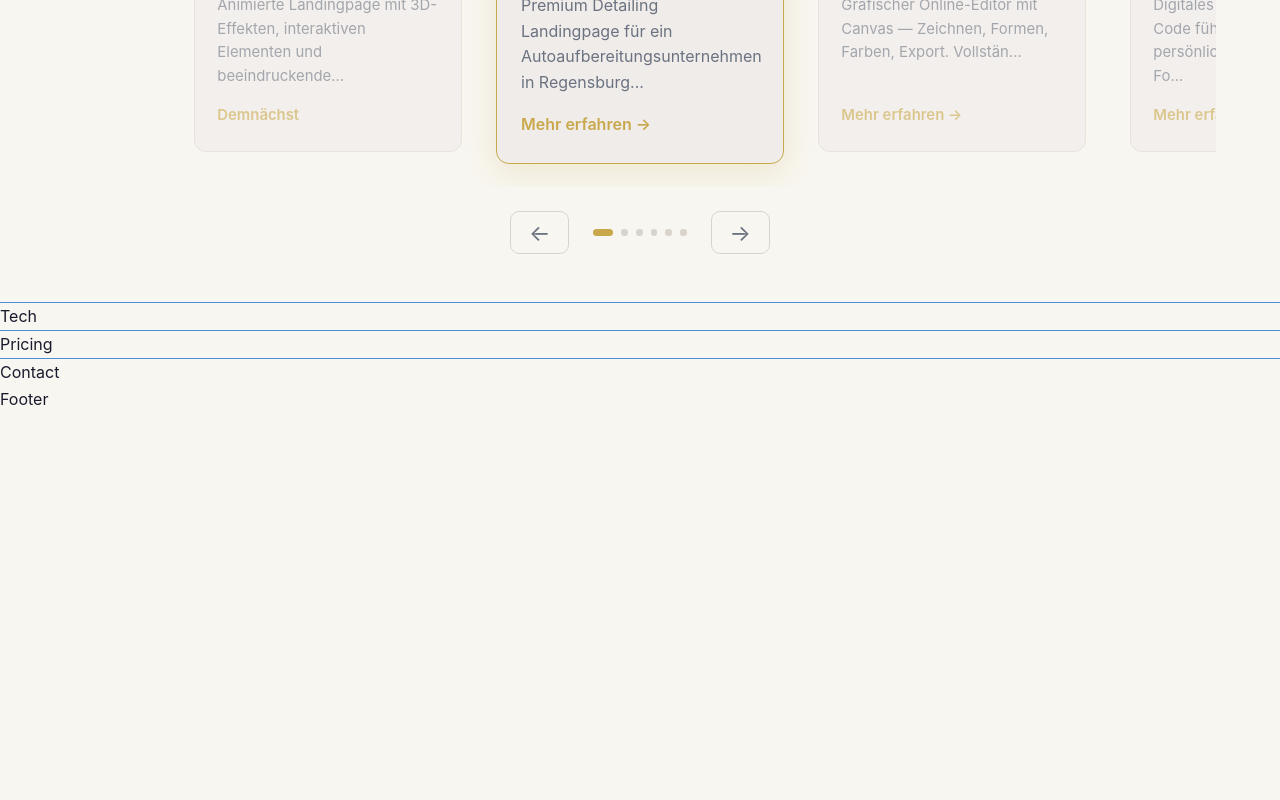
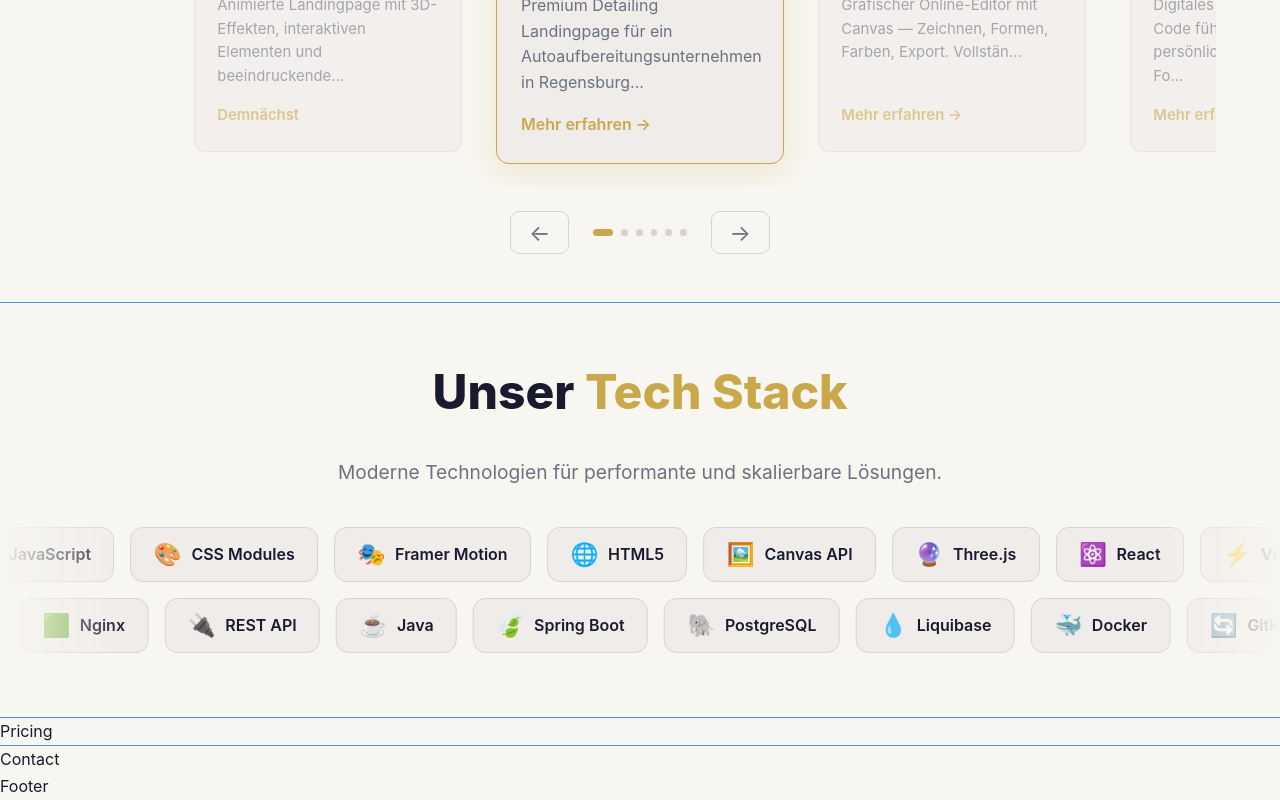
Before and after one commit to login-nigol/perunix, a React (Vite) app: page / in a window 1280 px wide. Shown: the part 1999-2799 px from the top of the page. Before the commit the page ends 2412 px from the top, so only its background shows below. Built offline with nearby package versions, Linux system fonts and the light colour scheme.

Commit message:
feat: add TechSection with infinite scrolling tech rows

```diff
--- a/src/components/landing/TechSection.jsx
+++ b/src/components/landing/TechSection.jsx
@@ -1,2 +1,115 @@
-function TechSection() { return <section>Tech</section> }
+/* ===================== TECH SECTION ===================== */
+/* Компонент: TechSection.jsx                              */
+/* Бесконечная бегущая строка технологий                  */
+/* Верхняя строка — влево, нижняя — вправо                */
+/* При hover — пауза                                       */
+
+import { useRef } from 'react'
+import { motion } from 'framer-motion'
+import styles from './TechSection.module.css'
+
+/* ===================== ДАННЫЕ ТЕХНОЛОГИЙ ===================== */
+const ROW_1 = [
+    { name: 'React', icon: '⚛️' },
+    { name: 'Vite', icon: '⚡' },
+    { name: 'JavaScript', icon: '🟨' },
+    { name: 'CSS Modules', icon: '🎨' },
+    { name: 'Framer Motion', icon: '🎭' },
+    { name: 'HTML5', icon: '🌐' },
+    { name: 'Canvas API', icon: '🖼️' },
+    { name: 'Three.js', icon: '🔮' },
+]
+
+const ROW_2 = [
+    { name: 'Java', icon: '☕' },
+    { name: 'Spring Boot', icon: '🍃' },
+    { name: 'PostgreSQL', icon: '🐘' },
+    { name: 'Liquibase', icon: '💧' },
+    { name: 'Docker', icon: '🐳' },
+    { name: 'GitHub Actions', icon: '🔄' },
+    { name: 'Nginx', icon: '🟩' },
+    { name: 'REST API', icon: '🔌' },
+]
+
+/* Дублируем для бесконечности */
+const TRACK_1 = [...ROW_1, ...ROW_1]
+const TRACK_2 = [...ROW_2, ...ROW_2]
+
+/* Компонент одной бегущей строки */
+function TechRow({ items, direction = 'left' }) {
+    const rowRef = useRef(null)
+
+    /* При hover — ставим на паузу через CSS */
+    const handleEnter = () => {
+        if (rowRef.current) rowRef.current.style.animationPlayState = 'paused'
+    }
+    const handleLeave = () => {
+        if (rowRef.current) rowRef.current.style.animationPlayState = 'running'
+    }
+
+    return (
+        /* Обёртка скрывает выезжающие элементы */
+        <div
+            className={styles.rowWrapper}
+            onMouseEnter={handleEnter}
+            onMouseLeave={handleLeave}
+        >
+            {/* Трек с анимацией */}
+            <div
+                ref={rowRef}
+                className={`${styles.track} ${direction === 'left' ? styles.trackLeft : styles.trackRight}`}
+            >
+                {items.map((tech, index) => (
+                    <div key={`${tech.name}-${index}`} className={styles.techCard}>
+                        {/* Иконка */}
+                        <span className={styles.techIcon}>{tech.icon}</span>
+                        {/* Название */}
+                        <span className={styles.techName}>{tech.name}</span>
+                    </div>
+                ))}
+            </div>
+        </div>
+    )
+}
+
+function TechSection() {
+    return (
+        <section className={styles.tech} id="tech">
+            <div className={styles.container}>
+
+                {/* Заголовок */}
+                <motion.h2
+                    className={styles.sectionTitle}
+                    initial={{ opacity: 0, y: 30 }}
+                    whileInView={{ opacity: 1, y: 0 }}
+                    viewport={{ once: true }}
+                    transition={{ duration: 0.6 }}
+                >
+                    Unser <span className={styles.accent}>Tech Stack</span>
+                </motion.h2>
+
+                {/* Подзаголовок */}
+                <motion.p
+                    className={styles.sectionSubtitle}
+                    initial={{ opacity: 0, y: 20 }}
+                    whileInView={{ opacity: 1, y: 0 }}
+                    viewport={{ once: true }}
+                    transition={{ duration: 0.6, delay: 0.2 }}
+                >
+                    Moderne Technologien für performante und skalierbare Lösungen.
+                </motion.p>
+
+            </div>
+
+            {/* Строки на всю ширину — без container */}
+            {/* Верхняя строка — едет влево */}
+            <TechRow items={TRACK_1} direction="left" />
+
+            {/* Нижняя строка — едет вправо */}
+            <TechRow items={TRACK_2} direction="right" />
+
+        </section>
+    )
+}
+
 export default TechSection
--- /dev/null
+++ b/src/components/landing/TechSection.module.css
@@ -0,0 +1,122 @@
+/* ===================== TECH SECTION ===================== */
+/* Компонент: TechSection.jsx                              */
+
+.tech {
+  padding: 3em 0;
+  position: relative;
+  z-index: 1;
+  overflow: hidden;
+}
+
+/* ===================== КОНТЕЙНЕР ===================== */
+.container {
+  max-width: 75em;
+  margin: 0 auto;
+  padding: 0 1.5em;
+}
+
+/* ===================== ЗАГОЛОВОК ===================== */
+.sectionTitle {
+  font-size: clamp(1.75em, 4vw, 3em);
+  font-weight: 800;
+  text-align: center;
+  margin-bottom: 0.5em;
+  color: var(--clr-text);
+}
+
+.accent {
+  color: var(--clr-gold);
+}
+
+/* ===================== ПОДЗАГОЛОВОК ===================== */
+.sectionSubtitle {
+  font-size: 1.2em;
+  color: var(--clr-muted);
+  text-align: center;
+  margin-bottom: 2em;
+}
+
+/* ===================== ОБЁРТКА СТРОКИ ===================== */
+/* Скрывает карточки за краями экрана */
+.rowWrapper {
+  overflow: hidden;
+  margin-bottom: 1em;
+  /* Градиент по краям — плавное исчезновение */
+  mask-image: linear-gradient(
+    to right,
+    transparent 0%,
+    black 10%,
+    black 90%,
+    transparent 100%
+  );
+  -webkit-mask-image: linear-gradient(
+    to right,
+    transparent 0%,
+    black 10%,
+    black 90%,
+    transparent 100%
+  );
+}
+
+/* ===================== ТРЕК ===================== */
+/* Горизонтальная полоса карточек */
+.track {
+  display: flex;
+  gap: 1em;
+  width: max-content;
+}
+
+/* Едет влево */
+.trackLeft {
+  animation: scrollLeft 25s linear infinite;
+}
+
+/* Едет вправо */
+.trackRight {
+  animation: scrollRight 25s linear infinite;
+}
+
+/* ===================== АНИМАЦИИ ===================== */
+@keyframes scrollLeft {
+  from { transform: translateX(0); }
+  to   { transform: translateX(-50%); }
+}
+
+@keyframes scrollRight {
+  from { transform: translateX(-50%); }
+  to   { transform: translateX(0); }
+}
+
+/* ===================== КАРТОЧКА ТЕХНОЛОГИИ ===================== */
+.techCard {
+  display: flex;
+  align-items: center;
+  gap: 0.6em;
+  background-color: var(--clr-surface);
+  border: 0.05em solid var(--clr-border);
+  border-radius: var(--radius-card);
+  padding: 0.8em 1.4em;
+  white-space: nowrap;
+  transition: var(--transition);
+  cursor: default;
+}
+
+/* Hover — золотая рамка */
+.techCard:hover {
+  border-color: var(--clr-gold);
+  background-color: var(--clr-surface-2);
+  transform: translateY(-0.2em);
+}
+
+/* Иконка */
+.techIcon {
+  font-size: 1.4em;
+  line-height: 1;
+}
+
+/* Название */
+.techName {
+  font-size: 1em;
+  font-weight: 600;
+  color: var(--clr-text);
+}
```
